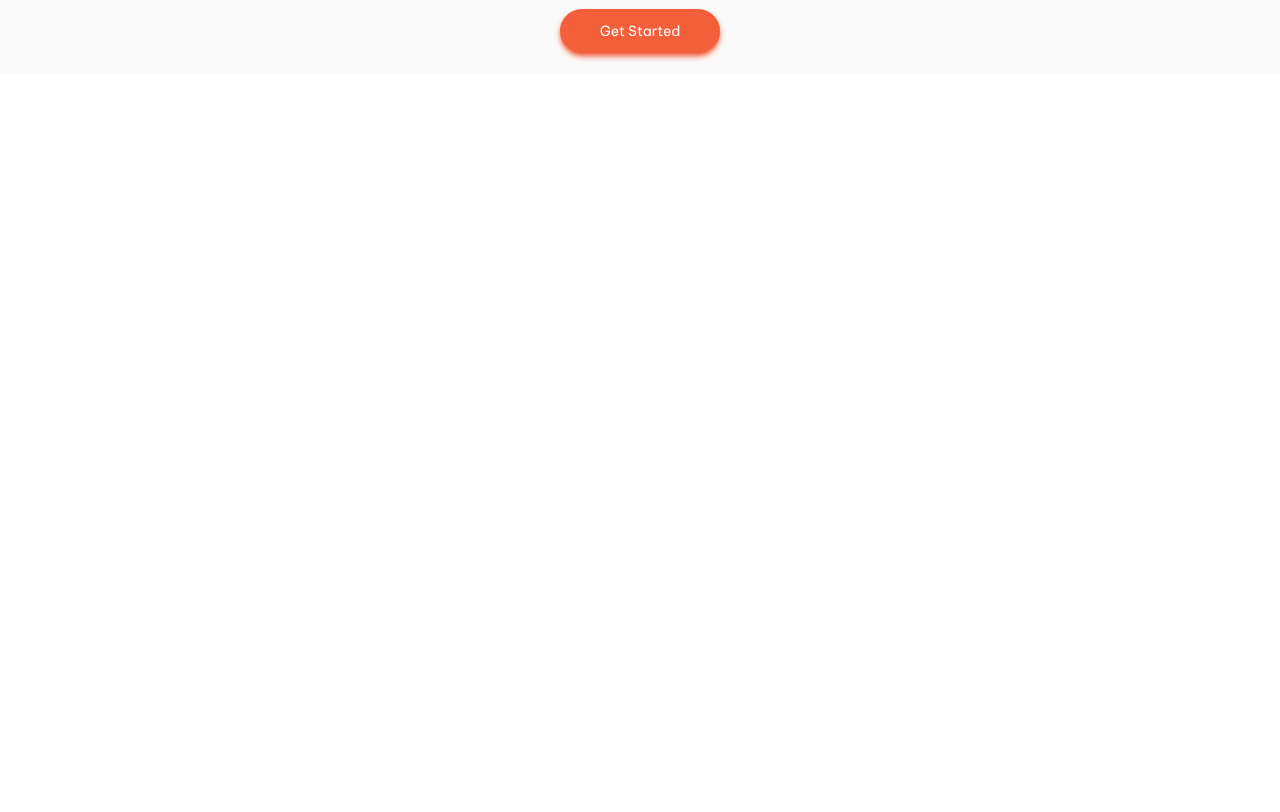
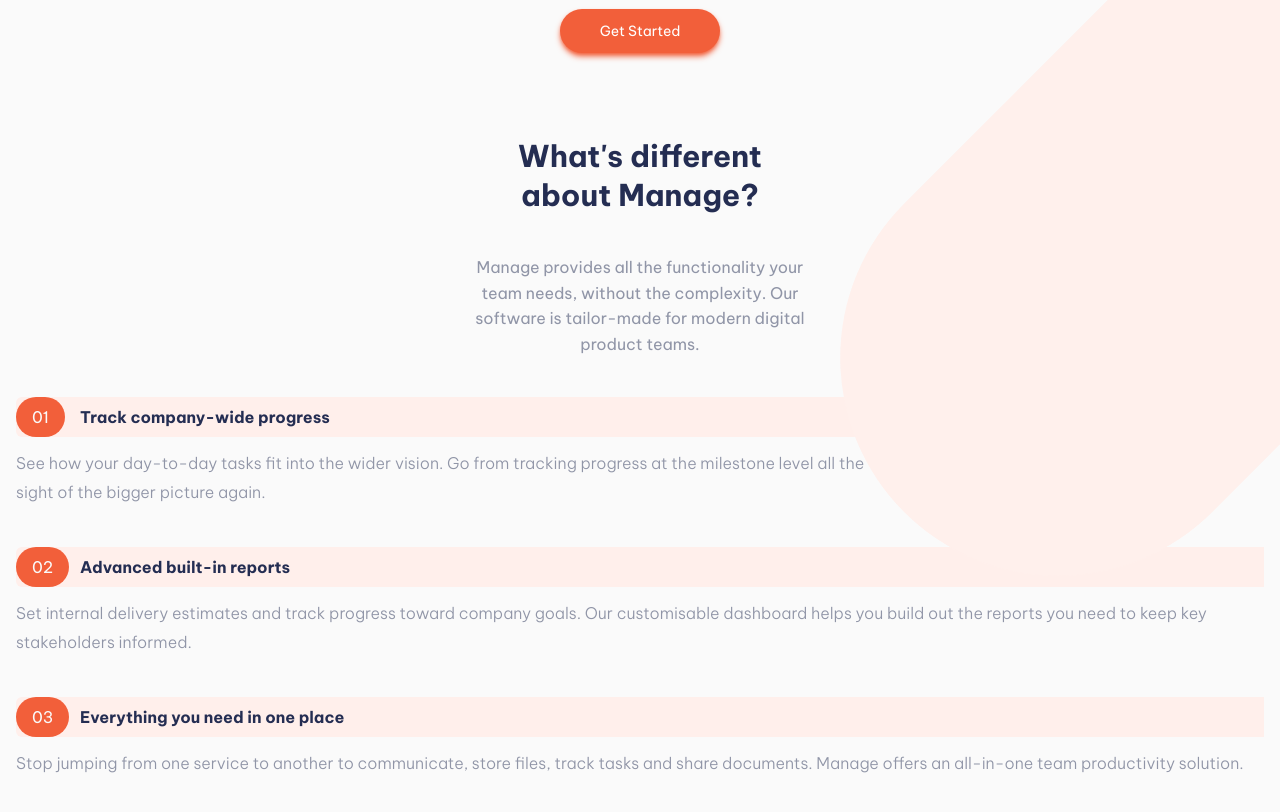
Before and after one commit to khalidesskali/manage-landing-page, a React (Vite) app: page / in a window 1280 px wide. Shown: the part 900-1712 px from the top of the page. Before the commit the page ends 973 px from the top, so only its background shows below. Built offline with nearby package versions, Linux system fonts and the light colour scheme.

Commit message:
complete feature section and fix layers in hero and header

```diff
--- a/src/App.jsx
+++ b/src/App.jsx
@@ -1,6 +1,7 @@
 import React from "react";
 import Header from "./components/Header";
 import Hero from "./components/Hero";
+import Features from "./components/Features";
 
 const App = () => {
   return (
@@ -8,6 +9,7 @@
       <Header />
       <main>
         <Hero />
+        <Features />
       </main>
     </div>
   );
--- /dev/null
+++ b/src/components/Features.jsx
@@ -0,0 +1,72 @@
+import React from "react";
+import mobilebg from "../assets/images/bg-tablet-pattern.svg";
+
+const Features = () => {
+  const features = [
+    {
+      id: 1,
+      title: "Track company-wide progress",
+      description:
+        " See how your day-to-day tasks fit into the wider vision. Go from  tracking progress at the milestone level all the way done to the smallest of details. Never lose sight of the bigger picture again.",
+    },
+    {
+      id: 2,
+      title: "Advanced built-in reports",
+      description:
+        " Set internal delivery estimates and track progress toward company goals. Our customisable dashboard helps you build out the reports you need to keep key stakeholders informed.",
+    },
+    {
+      id: 3,
+      title: "Everything you need in one place",
+      description:
+        "Stop jumping from one service to another to communicate, store files, track tasks and share documents. Manage offers an all-in-one team productivity solution.",
+    },
+  ];
+
+  return (
+    <div className="container mx-auto px-4 mt-16">
+      <div className="relative mb-10">
+        <img
+          src={mobilebg}
+          className="absolute -top-[170%] left-[66%] z-10"
+          alt=""
+        />
+        <h2 className="text-center font-bold leading-[1.3] mx-auto text-primary-dark-blue text-3xl mb-10 max-w-72">
+          What's different about Manage?
+        </h2>
+        <p className="text-center text-darkgrayish-blue max-w-[370px] leading-[1.6] mx-auto">
+          Manage provides all the functionality your team needs, without the
+          complexity. Our software is tailor-made for modern digital product
+          teams.
+        </p>
+      </div>
+      <div>
+        {features.map((feature) => {
+          return (
+            <div key={feature.id} className="mb-10">
+              <div className="relative mb-3">
+                <span
+                  className="absolute left-0 top-1/2 -translate-y-1/2
+            bg-primary-red py-2 px-4 rounded-full text-very-light-gray "
+                >
+                  0{feature.id}
+                </span>
+                <span
+                  className="bg-very-pale-red py-2 pr-4 pl-16 text-primary-dark-blue
+                font-bold rounded-tl-md rounded-bl-md block w-full"
+                >
+                  {feature.title}
+                </span>
+              </div>
+              <p className="text-darkgrayish-blue leading-[1.8] font-light">
+                {feature.description}
+              </p>
+            </div>
+          );
+        })}
+      </div>
+    </div>
+  );
+};
+
+export default Features;
--- a/src/components/Header.jsx
+++ b/src/components/Header.jsx
@@ -21,7 +21,7 @@
           </button>
         </div>
         {isOpen && (
-          <div className="fixed inset-0 bg-black opacity-20 z-100"></div>
+          <div className="fixed inset-0 bg-black opacity-20 z-80"></div>
         )}
         <nav
           className={`${
--- a/src/components/Hero.jsx
+++ b/src/components/Hero.jsx
@@ -18,7 +18,7 @@
             className="absolute left-[15%] -top-[42%] z-10"
           />
         </div>
-        <div className="flex items-center text-center gap-5 flex-col">
+        <div className="flex items-center text-center gap-5 flex-col z-30">
           <h1 className="font-bold text-4xl max-w-96 text-primary-dark-blue">
             Bring everyone together to build better products.
           </h1>
```
